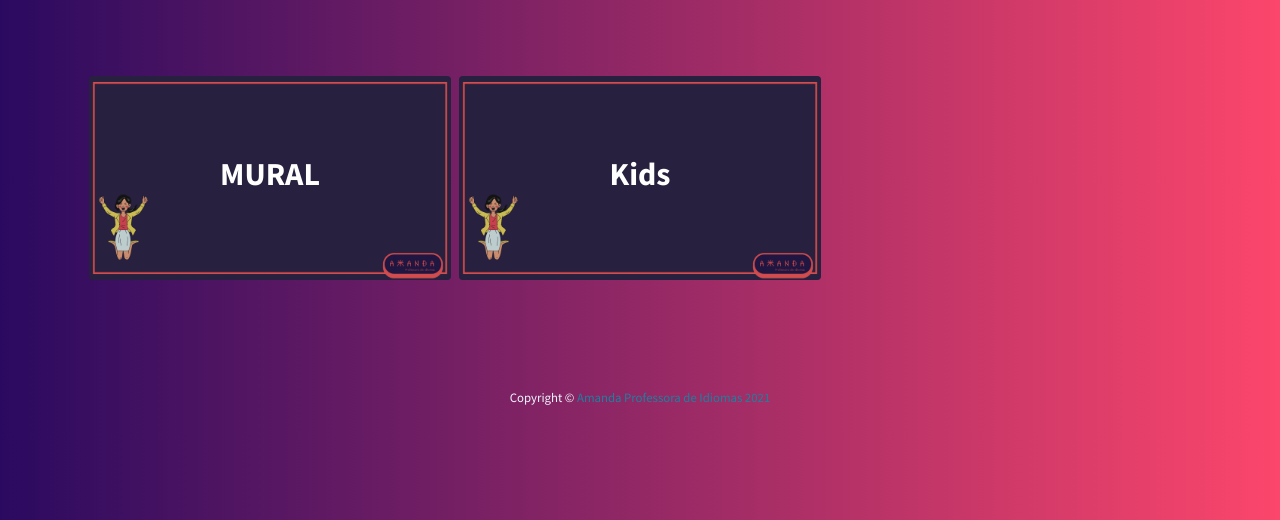
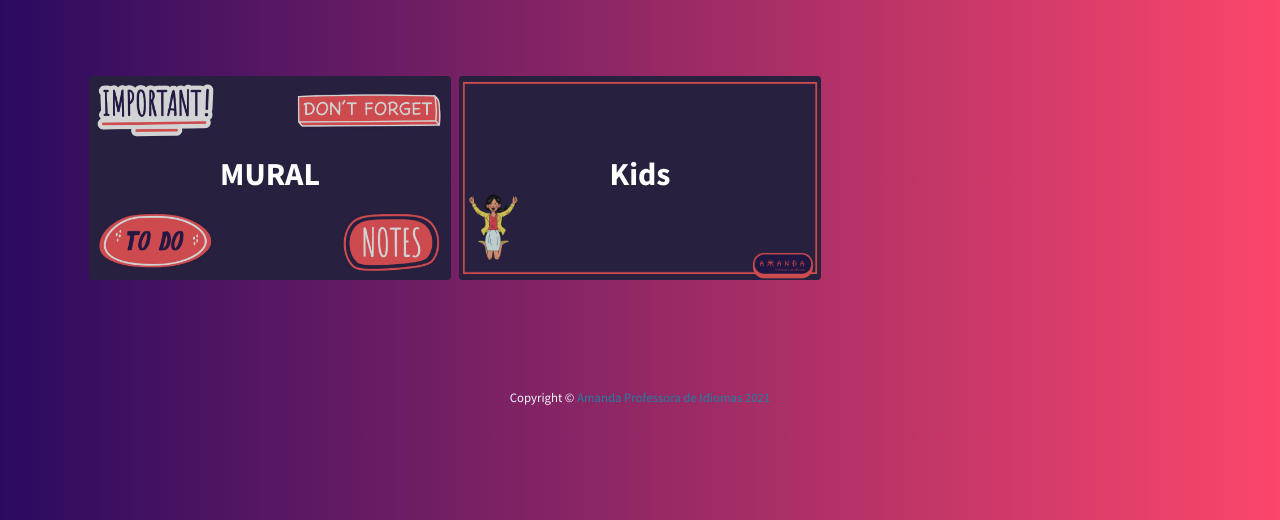
Before and after one commit to renanfranca93/siteamanda, a PHP site: page /portalkid.php in a window 1280 px wide. Shown: the part 72-592 px from the top of the page. Run offline with PHP 8.4, Linux system fonts and the light colour scheme; the visitor is signed in with stand-in values (Sample User, id 1).

Commit message:
mural bg added

```diff
--- a/portal.php
+++ b/portal.php
@@ -60,7 +60,7 @@ $range = $_SESSION["range"];
                                     <div class="h2">MURAL</div>
                                 </div>
                             </div>
-                            <img class="img-fluid" src="assets/img/level-bg<?php echo "-".$_SESSION['language']; ?>.png" alt="..." />
+                            <img class="img-fluid" src="assets/img/mural-bg<?php echo "-".$_SESSION['language']; ?>.jpeg" alt="..." />
                         </a>
                     </div>
                     <div class="col-lg-4">
--- a/portalkid.php
+++ b/portalkid.php
@@ -60,7 +60,7 @@ $range = $_SESSION["range"];
                                     <div class="h2">MURAL</div>
                                 </div>
                             </div>
-                            <img class="img-fluid" src="assets/img/level-bg-en.png" alt="..." />
+                            <img class="img-fluid" src="assets/img/mural-bg-en.jpeg" alt="..." />
                         </a>
                     </div>
                     <div class="col-lg-4">
```
Also changed, not shown: assets/img/mural-bg-cn.jpeg (added), assets/img/mural-bg-en.jpeg (added).
